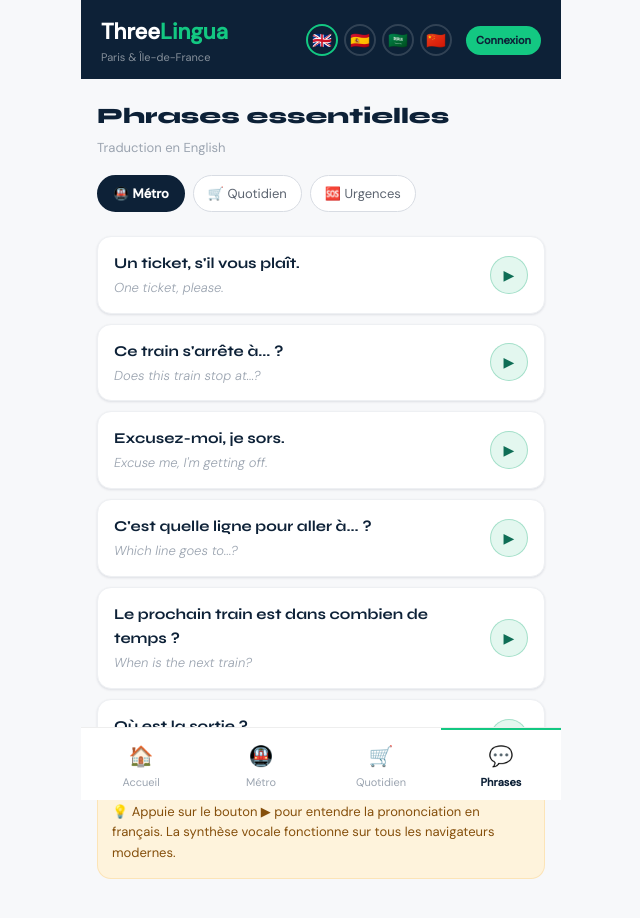
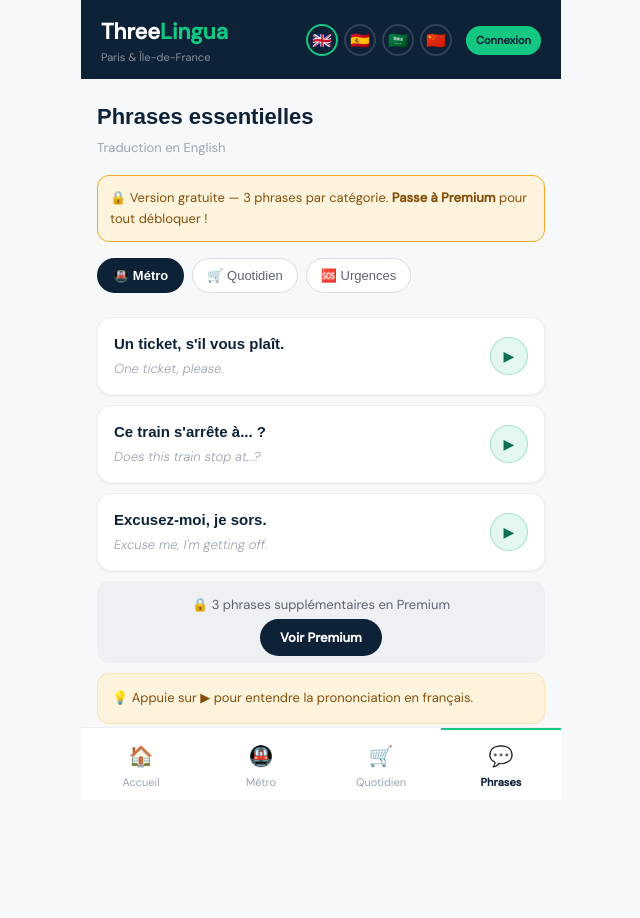
Before and after one commit to azzazkhedoudja-jpg/threelingua-app, a React (Create React App) app in the folder threelingua/: page /phrases in a window 1280 px wide. Shown: the top 918 px of the page, without its empty margins (319-959 px from the left). After the commit the page ends 824 px from the top, so only its background shows below. Built offline with nearby package versions, Linux system fonts and the light colour scheme.

Commit message:
add freemium phrases

```diff
--- a/threelingua/src/pages/Phrases.js
+++ b/threelingua/src/pages/Phrases.js
@@ -8,11 +8,15 @@ const categories = [
   { id: 'urgences', label: '🆘 Urgences', data: phrases.urgences },
 ];
 
+const FREE_PHRASES = 3;
+
 export default function Phrases() {
   const [activeCat, setActiveCat] = useState('metro');
-  const { lang, updateProgress } = useApp();
+  const { lang, updateProgress, user } = useApp();
+  const isPremium = !!user;
 
   const currentCat = categories.find(c => c.id === activeCat);
+  const visiblePhrases = isPremium ? currentCat.data : currentCat.data.slice(0, FREE_PHRASES);
 
   const speak = (text, phraseIndex) => {
     if ('speechSynthesis' in window) {
@@ -29,51 +33,44 @@ export default function Phrases() {
 
   return (
     <div style={{ padding: '20px 16px' }}>
-      <div style={{ fontFamily: 'var(--font-display)', fontSize: 22, fontWeight: 800, color: 'var(--navy)', marginBottom: 4 }}>
+      <div style={{ fontFamily: 'sans-serif', fontSize: 22, fontWeight: 800, color: '#0D2137', marginBottom: 4 }}>
         Phrases essentielles
       </div>
-      <div style={{ fontSize: 13, color: 'var(--gray-400)', marginBottom: 16 }}>
+      <div style={{ fontSize: 13, color: '#9BA4B0', marginBottom: 16 }}>
         {langLabel ? `Traduction en ${langLabel.label}` : 'Sélectionne ta langue en haut'}
       </div>
 
+      {!isPremium && (
+        <div style={{ background: '#FEF3DC', borderRadius: 12, padding: 12, marginBottom: 16, fontSize: 13, color: '#854F0B', border: '1px solid #F5A623' }}>
+          🔒 Version gratuite — 3 phrases par catégorie. <a href="/subscription" style={{ color: '#854F0B', fontWeight: 700 }}>Passe à Premium</a> pour tout débloquer !
+        </div>
+      )}
+
       <div style={{ display: 'flex', gap: 8, marginBottom: 20, overflowX: 'auto', paddingBottom: 4 }}>
         {categories.map(cat => (
-          <button
-            key={cat.id}
-            onClick={() => setActiveCat(cat.id)}
-            style={{
-              padding: '8px 14px',
-              borderRadius: 20,
-              border: activeCat === cat.id ? '2px solid var(--navy)' : '1px solid var(--gray-200)',
-              background: activeCat === cat.id ? 'var(--navy)' : 'var(--white)',
-              color: activeCat === cat.id ? 'white' : 'var(--gray-600)',
-              fontSize: 13, fontWeight: activeCat === cat.id ? 600 : 400,
-              whiteSpace: 'nowrap', cursor: 'pointer',
-              transition: 'all 0.15s',
-              fontFamily: 'var(--font-body)'
-            }}
-          >
+          <button key={cat.id} onClick={() => setActiveCat(cat.id)} style={{ padding: '8px 14px', borderRadius: 20, border: activeCat === cat.id ? '2px solid #0D2137' : '1px solid #D8DCE3', background: activeCat === cat.id ? '#0D2137' : 'white', color: activeCat === cat.id ? 'white' : '#5C6470', fontSize: 13, fontWeight: activeCat === cat.id ? 600 : 400, whiteSpace: 'nowrap', cursor: 'pointer', fontFamily: 'sans-serif' }}>
             {cat.label}
           </button>
         ))}
       </div>
 
-      {currentCat.data.map((phrase, i) => (
-        <PhraseCard
-          key={i}
-          phrase={phrase}
-          index={i}
-          lang={lang}
-          onSpeak={() => speak(phrase.fr, i)}
-        />
+      {visiblePhrases.map((phrase, i) => (
+        <PhraseCard key={i} phrase={phrase} lang={lang} onSpeak={() => speak(phrase.fr, i)} />
       ))}
 
-      <div style={{
-        background: 'var(--amber-pale)', borderRadius: 'var(--radius-md)',
-        padding: 14, marginTop: 10, fontSize: 13, color: '#854F0B',
-        border: '1px solid rgba(245,166,35,0.2)'
-      }}>
-        💡 Appuie sur le bouton ▶ pour entendre la prononciation en français. La synthèse vocale fonctionne sur tous les navigateurs modernes.
+      {!isPremium && (
+        <div style={{ background: '#EEF0F3', borderRadius: 12, padding: 14, textAlign: 'center', marginTop: 8 }}>
+          <div style={{ fontSize: 13, color: '#5C6470', marginBottom: 8 }}>
+            🔒 {currentCat.data.length - FREE_PHRASES} phrases supplémentaires en Premium
+          </div>
+          <a href="/subscription" style={{ background: '#0D2137', color: 'white', padding: '10px 20px', borderRadius: 20, fontSize: 13, fontWeight: 700, textDecoration: 'none' }}>
+            Voir Premium
+          </a>
+        </div>
+      )}
+
+      <div style={{ background: '#FEF3DC', borderRadius: 12, padding: 14, marginTop: 10, fontSize: 13, color: '#854F0B', border: '1px solid rgba(245,166,35,0.2)' }}>
+        💡 Appuie sur ▶ pour entendre la prononciation en français.
       </div>
     </div>
   );
@@ -83,48 +80,12 @@ function PhraseCard({ phrase, lang, onSpeak }) {
   const translation = phrase.translations?.[lang];
 
   return (
-    <div style={{
-      background: 'var(--white)',
-      borderRadius: 'var(--radius-md)',
-      padding: '14px 16px',
-      marginBottom: 10,
-      boxShadow: 'var(--shadow-sm)',
-      border: '1px solid var(--gray-100)',
-      display: 'flex', alignItems: 'center', gap: 12
-    }}>
+    <div style={{ background: 'white', borderRadius: 14, padding: '14px 16px', marginBottom: 10, boxShadow: '0 1px 3px rgba(13,33,55,0.07)', border: '1px solid #EEF0F3', display: 'flex', alignItems: 'center', gap: 12 }}>
       <div style={{ flex: 1 }}>
-        <div style={{
-          fontFamily: 'var(--font-display)', fontSize: 15,
-          fontWeight: 700, color: 'var(--navy)', marginBottom: 3
-        }}>{phrase.fr}</div>
-        {translation && (
-          <div style={{ fontSize: 13, color: 'var(--gray-400)', fontStyle: 'italic' }}>
-            {translation}
-          </div>
-        )}
-        {!translation && (
-          <div style={{ fontSize: 12, color: 'var(--gray-200)' }}>
-            Sélectionne une langue pour la traduction
-          </div>
-        )}
+        <div style={{ fontFamily: 'sans-serif', fontSize: 15, fontWeight: 700, color: '#0D2137', marginBottom: 3 }}>{phrase.fr}</div>
+        {translation && <div style={{ fontSize: 13, color: '#9BA4B0', fontStyle: 'italic' }}>{translation}</div>}
       </div>
-      <button
-        onClick={onSpeak}
-        title="Écouter en français"
-        style={{
-          width: 38, height: 38, borderRadius: '50%',
-          background: 'var(--teal-pale)',
-          border: '1px solid rgba(15,168,113,0.3)',
-          color: '#0F6E56', fontSize: 14,
-          display: 'flex', alignItems: 'center', justifyContent: 'center',
-          flexShrink: 0, cursor: 'pointer',
-          transition: 'all 0.15s'
-        }}
-        onMouseEnter={e => { e.currentTarget.style.background = '#0FA871'; e.currentTarget.style.color = 'white'; }}
-        onMouseLeave={e => { e.currentTarget.style.background = 'var(--teal-pale)'; e.currentTarget.style.color = '#0F6E56'; }}
-      >
-        ▶
-      </button>
+      <button onClick={onSpeak} title="Écouter en français" style={{ width: 38, height: 38, borderRadius: '50%', background: '#E3F7EF', border: '1px solid rgba(15,168,113,0.3)', color: '#0F6E56', fontSize: 14, display: 'flex', alignItems: 'center', justifyContent: 'center', flexShrink: 0, cursor: 'pointer' }}>▶</button>
     </div>
   );
 }
```
Also changed, not shown: 7 other files (tests, documents, lock files or other folders).
